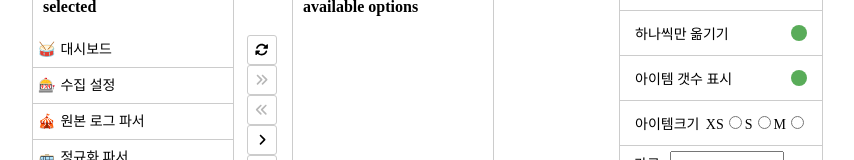
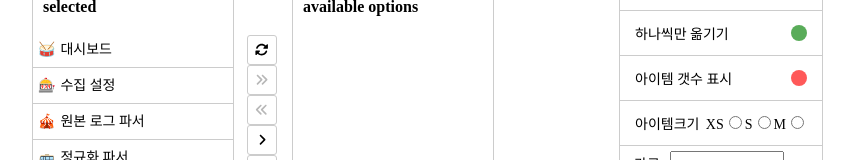
Before and after one commit to wanted-Team4/wanted-codestates-project-4-3, a React (Create React App) app: page / in a window 1280 px wide. Both pictures are taken after a click on the button 1184 px from the left and 33 px from the top of the page. Shown: the part 128-288 px from the top of the page, without its empty margins (378-1232 px from the left). Built offline with nearby package versions, Linux system fonts and the light colour scheme.

Commit message:
🐛 Fix : 아이템갯수 표시 버튼 버그수정

```diff
--- a/src/components/Setting.js
+++ b/src/components/Setting.js
@@ -120,7 +120,7 @@ const Setting = () => {
                   setSelectedNumColor(!selectedNumColor) &
                   setSelectedNum(!selectedNum)
                 }
-                className={selectedNumColor ? "off" : "on"}
+                className={selectedNumColor ? "on" : "off"}
               ></button>
             </Contents>
 
```
